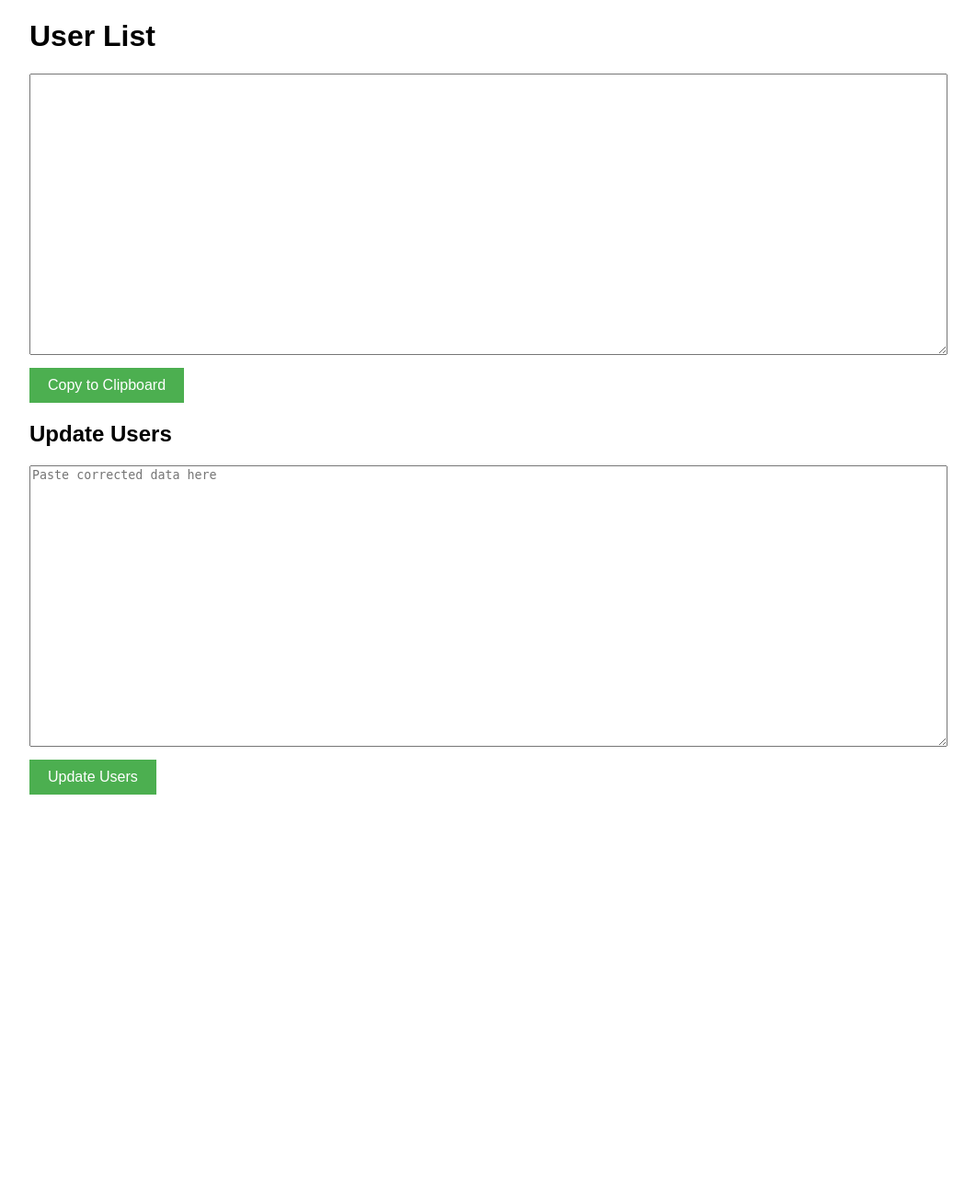
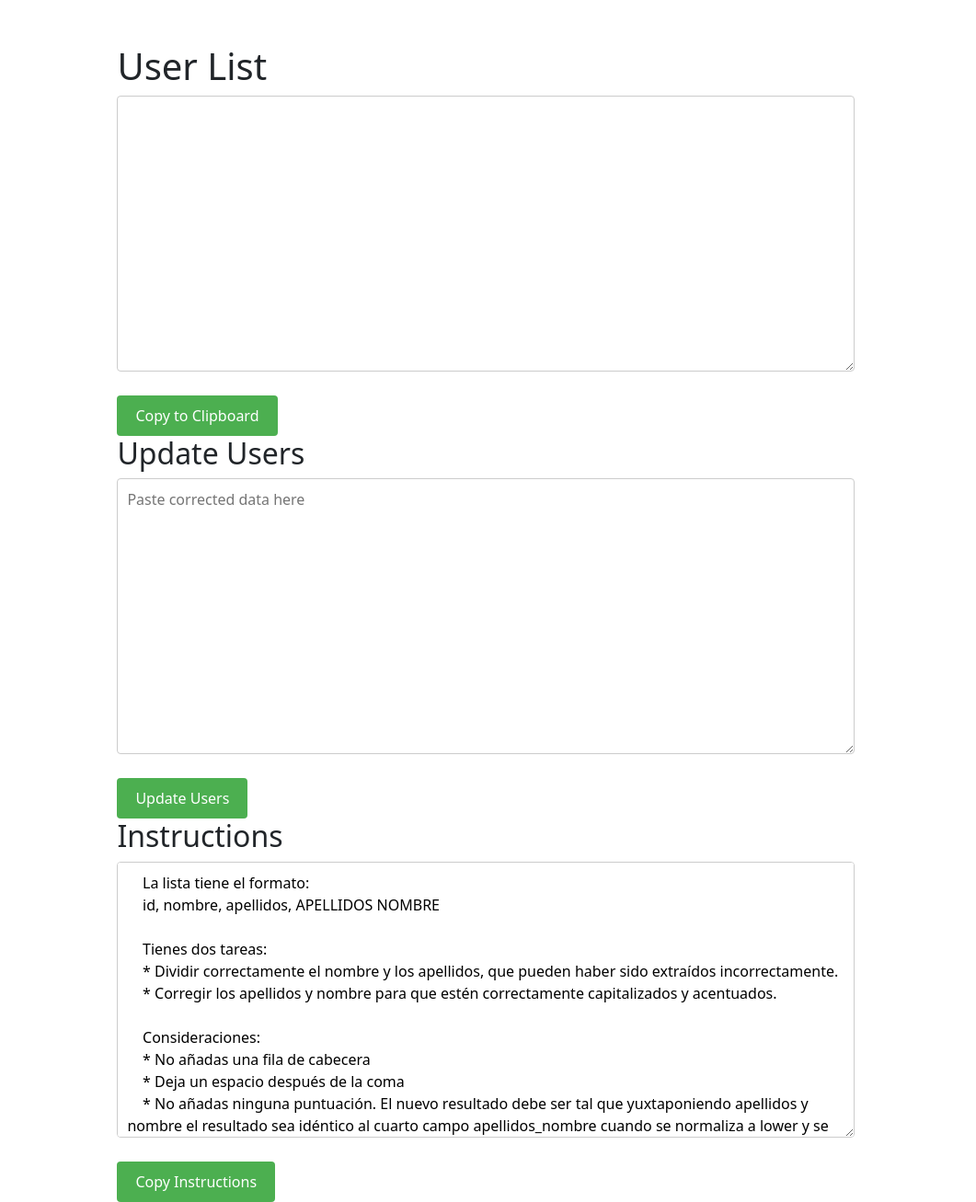
Before and after one commit to jtoledo1974/atcapp, a Flask app: template src/cambios/templates/admin_user_list.html in a window 1280 px wide. Shown: the whole page at 92% size, without its empty margins (112-1173 px from the left). Before the commit the page ends 864 px from the top, so only its background shows below. Run offline with Flask 3, Linux system fonts and the light colour scheme; the template is opened without the code that fills it, so the values that code supplies are empty; parts of the project's set-up code (start-up, migrations or seed data) failed here and were passed over.

```diff
--- a/src/cambios/templates/admin_user_list.html
+++ b/src/cambios/templates/admin_user_list.html
@@ -1,23 +1,22 @@
-<!DOCTYPE html>
-<html lang="en">
+{% extends "base.html" %}
 
-<head>
-    <meta charset="UTF-8">
-    <title>User List</title>
+{% block title %}User List{% endblock %}
+
+{% block content %}
 <style>
-        body {
-            font-family: Arial, sans-serif;
-            margin: 20px;
+    .container {
+        width: 80%;
+        margin: 0 auto;
     }
 
     textarea {
         width: 100%;
         height: 300px;
-        }
-
-        .container {
-            width: 80%;
-            margin: 0 auto;
+        margin-bottom: 10px;
+        padding: 10px;
+        font-size: 16px;
+        border: 1px solid #ccc;
+        border-radius: 4px;
     }
 
     .copy-button {
@@ -27,18 +26,64 @@
         background-color: #4CAF50;
         color: white;
         border: none;
+        border-radius: 4px;
         cursor: pointer;
     }
+
+    .copy-button:hover {
+        background-color: #45a049;
+    }
+
+    .notification {
+        visibility: hidden;
+        min-width: 250px;
+        background-color: #4CAF50;
+        color: white;
+        text-align: center;
+        border-radius: 2px;
+        padding: 16px;
+        position: fixed;
+        z-index: 1;
+        right: 30px;
+        bottom: 30px;
+        font-size: 17px;
+    }
+
+    .notification.show {
+        visibility: visible;
+        animation: fadein 0.5s, fadeout 0.5s 2.5s;
+    }
+
+    @keyframes fadein {
+        from {
+            bottom: 0;
+            opacity: 0;
+        }
+
+        to {
+            bottom: 30px;
+            opacity: 1;
+        }
+    }
+
+    @keyframes fadeout {
+        from {
+            bottom: 30px;
+            opacity: 1;
+        }
+
+        to {
+            bottom: 0;
+            opacity: 0;
+        }
+    }
 </style>
-</head>
-
-<body>
 <div class="container">
     <h1>User List</h1>
     <textarea id="user-list" readonly>{{ user_list|join('\n') }}</textarea>
-        <button class="copy-button" onclick="copyToClipboard()">Copy to Clipboard</button>
+    <button class="copy-button" onclick="copyToClipboard('user-list')">Copy to Clipboard</button>
 </div>
-    <!-- Add this form below the existing textarea and button -->
+
 <div class="container">
     <h2>Update Users</h2>
     <form action="{{ url_for('main.admin_update_users') }}" method="post">
@@ -46,14 +91,43 @@
         <button type="submit" class="copy-button">Update Users</button>
     </form>
 </div>
+
+<div class="container">
+    <h2>Instructions</h2>
+    <textarea id="instructions" readonly>
+    La lista tiene el formato:
+    id, nombre, apellidos, APELLIDOS NOMBRE
+
+    Tienes dos tareas:
+    * Dividir correctamente el nombre y los apellidos, que pueden haber sido extraídos incorrectamente.
+    * Corregir los apellidos y nombre para que estén correctamente capitalizados y acentuados.
+
+    Consideraciones:
+    * No añadas una fila de cabecera
+    * Deja un espacio después de la coma
+    * No añadas ninguna puntuación. El nuevo resultado debe ser tal que yuxtaponiendo apellidos y nombre el resultado sea idéntico al cuarto campo apellidos_nombre cuando se normaliza a lower y se ignoran acentos.
+    * El cuarto campo, el de APELLIDOS NOMBRE, debe quedarse en "_" para minimizar el output.
+    * No quiero que me des un listado de código. Quiero que escribas tú la lista. Esta tarea requiere inteligencia y no es fácil de codificar.
+    * Dame el resultado en un cuadro de texto que pueda fácilmente copiar.
+
+    Te recuerdo que tu función principal es verificar las mayúsculas/minúsculas y los acentos.
+    </textarea>
+    <button class="copy-button" onclick="copyToClipboard('instructions')">Copy Instructions</button>
+</div>
+
+<div id="notification" class="notification">Texto copiado al portapapeles</div>
 <script>
-        function copyToClipboard() {
-            const textarea = document.getElementById('user-list');
+    function copyToClipboard(textareaId) {
+        const textarea = document.getElementById(textareaId);
         textarea.select();
         document.execCommand('copy');
-            alert('User list copied to clipboard!');
+        showNotification();
+    }
+
+    function showNotification() {
+        const notification = document.getElementById('notification');
+        notification.className = 'notification show';
+        setTimeout(() => { notification.className = notification.className.replace('show', ''); }, 3000);
     }
 </script>
-</body>
-
-</html>
+{% endblock %}
```
Lines whose indentation alone changed are shown as unchanged.
